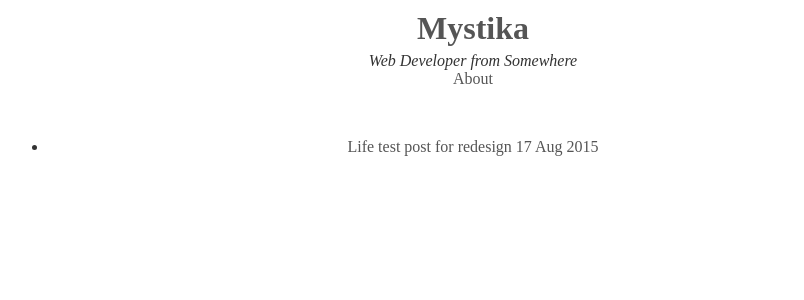
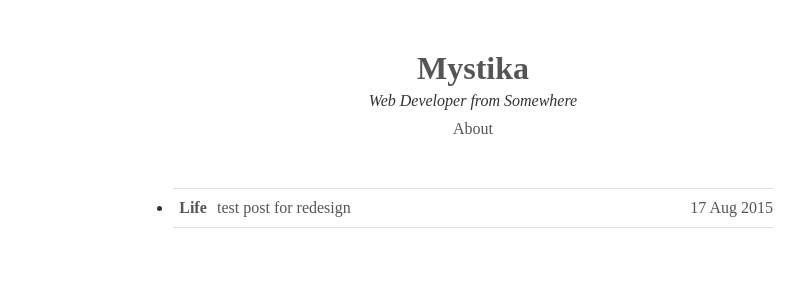
Before and after one commit to blurfx/xo.dev, a Jekyll site: the page built from index.html, in a window 1280 px wide. Shown: the top 300 px of the page, without its empty margins (167-971 px from the left). Built offline with Jekyll 4.4.1, drawn with Linux system fonts in a browser that asks for light colours; the list of posts is cut into pages by our own code.

Commit message:
design entry list

```diff
--- a/_layouts/default.html
+++ b/_layouts/default.html
@@ -25,7 +25,7 @@
       </nav>
     </header>
 
-    <div id="main" role="main" class="container">
+    <div id="main" role="main" class="entry">
       <ul class="posts">
         {% for post in paginator.posts %}
           <li class="cate-{{ post.category }}">
@@ -39,13 +39,9 @@
       </ul>
     </div>
 
-    <div class="wrapper-footer">
-      <div class="container">
-        <footer class="footer">
-          {% include svg-icons.html %}
-        </footer>
-      </div>
-    </div>
+    <footer class="footer">
+      {% include svg-icons.html %}
+    </footer>
 
     {% include analytics.html %}
   </body>
--- a/_layouts/post.html
+++ b/_layouts/post.html
@@ -29,7 +29,7 @@
       <h1>{{ page.title }}</h1>
 
       <div class="date">
-        {{ page.date | date: "%m-%d, %Y" }}
+        {{ page.date | date_to_string }}
       </div>
 
       <div class="entry">
--- a/style.css
+++ b/style.css
@@ -34,7 +34,7 @@ code {
 
 .blog-header {
   text-align: center;
-  margin: 10px auto 50px;
+  margin: 50px auto;
 }
 
 .blog-description {
@@ -43,13 +43,33 @@ code {
 }
 
 .blog-header nav {
-
+  margin-top: 10px;
 }
 
 .posts {
-  max-width: 850px;
+  max-width: 600px;
+  margin: 0 auto;
+}
+
+.posts li {
+  border-top: 1px solid #ddd;
+  padding-top: 10px;
+  padding-bottom: 10px;
+}
+
+.posts li:last-child {
+  border-bottom: 1px solid #ddd;
+}
+
+.posts .category{
+  width: 40px;
+  display: inline-block;
   text-align: center;
-  margin: 0 auto
+  font-weight: 700;
+}
+
+.posts .time {
+  float: right;
 }
 
 .svg-icon.dribbble {
```
